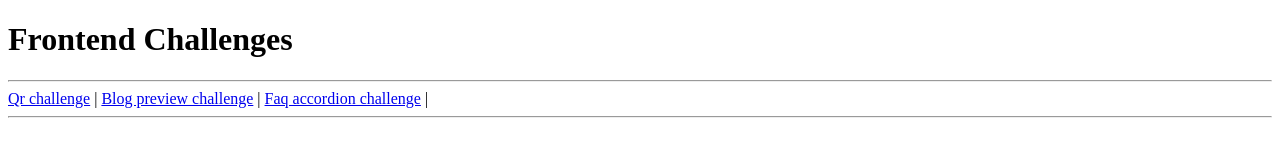
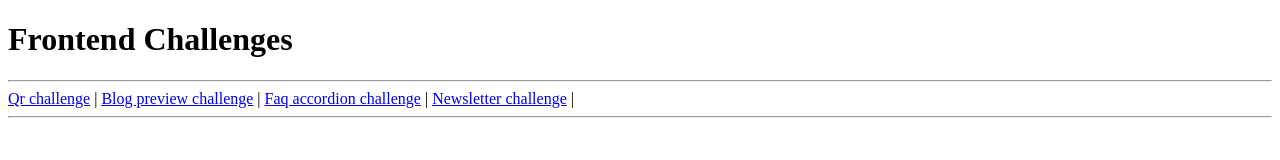
Before and after one commit to LutpiaIrsadulM/Frontend-Challenges, a plain HTML site: page index.html in a window 1280 px wide. Drawn offline with Linux system fonts and the light colour scheme.

Commit message:
adding link in homepage to newslatter challenge

```diff
--- a/index.html
+++ b/index.html
@@ -12,6 +12,7 @@
         <a href="qr-code-component-main/qr-code-component-main/index.html">Qr challenge</a> |
         <a href="blog-preview-card-main/index.html">Blog preview challenge</a> |
         <a href="faq-accordion-main/index.html">Faq accordion challenge</a> |
+        <a href="newsletter-sign-up-with-success-message-main/index.html">Newsletter challenge</a> |
     </nav>
     <hr>
 </body>
```
